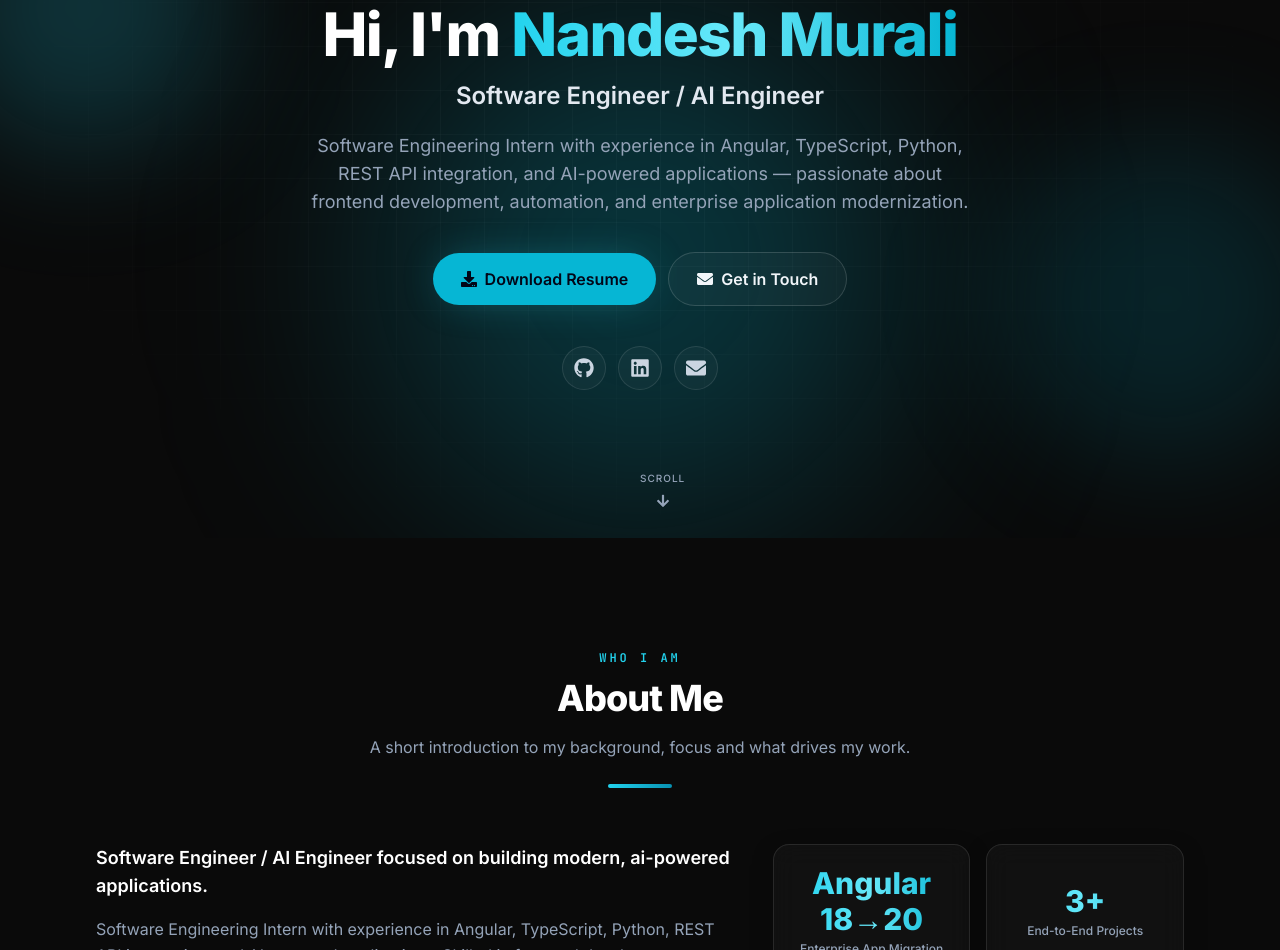
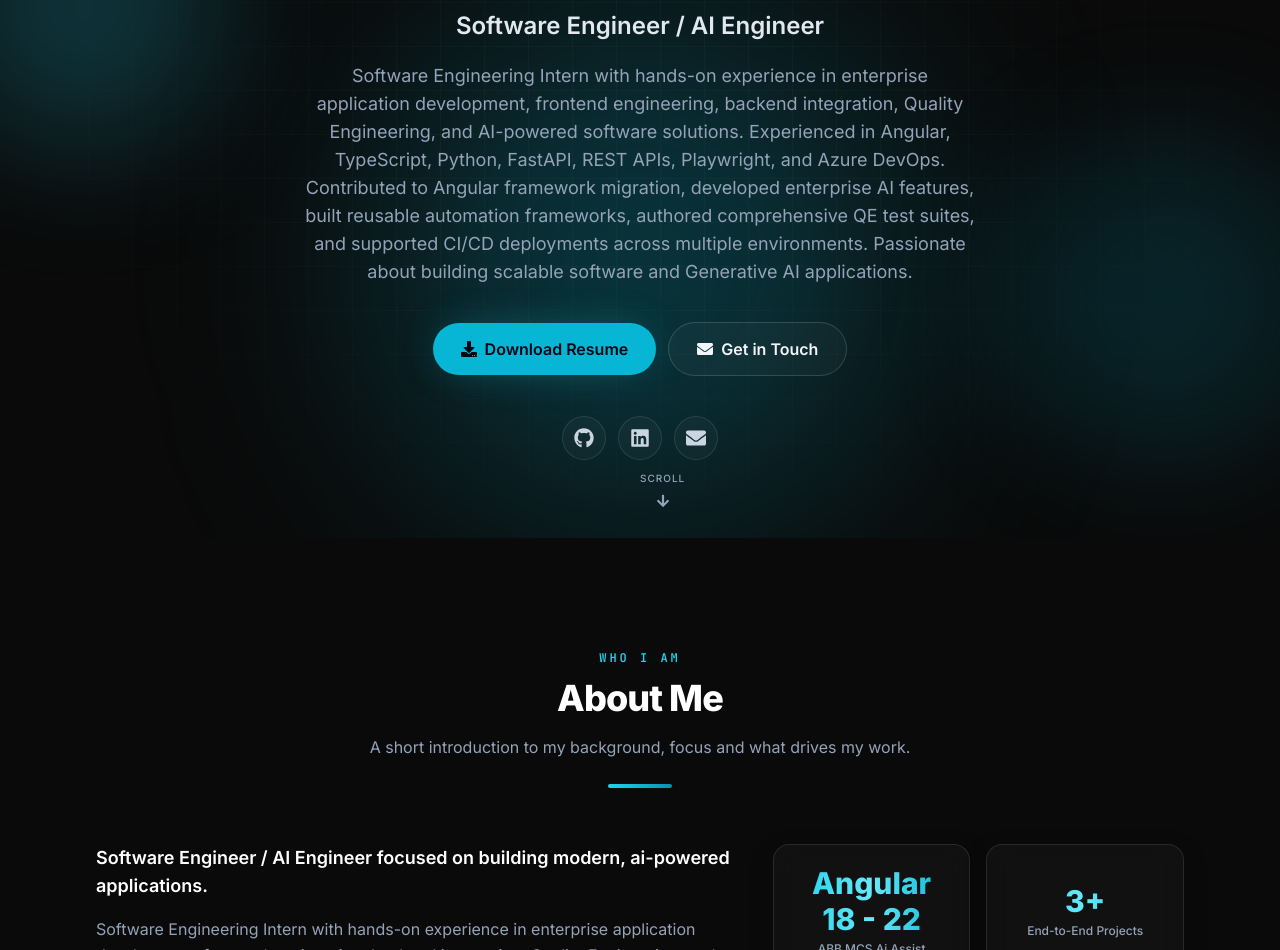
Before and after one commit to Nandesh25/portfolio, a React (Vite) app: page / in a window 1280 px wide. Shown: the part 262-1212 px from the top of the page. Built offline with nearby package versions, Linux system fonts and the light colour scheme.

Commit message:
Update portfolio content for experience, summary, objective, and projects

```diff
--- a/src/data/portfolio.ts
+++ b/src/data/portfolio.ts
@@ -40,7 +40,7 @@ export const profile: Profile = {
   title: 'Software Engineer / AI Engineer',
   tagline: 'Building modern, AI-powered applications.',
   intro:
-    'Software Engineering Intern with experience in Angular, TypeScript, Python, REST API integration, and AI-powered applications — passionate about frontend development, automation, and enterprise application modernization.',
+    'Software Engineering Intern with hands-on experience in enterprise application development, frontend engineering, backend integration, Quality Engineering, and AI-powered software solutions. Experienced in Angular, TypeScript, Python, FastAPI, REST APIs, Playwright, and Azure DevOps. Contributed to Angular framework migration, developed enterprise AI features, built reusable automation frameworks, authored comprehensive QE test suites, and supported CI/CD deployments across multiple environments. Passionate about building scalable software and Generative AI applications.',
   email: 'nandeshcoc3@gmail.com',
   phone: '+91 7200354665',
   github: 'https://github.com/Nandesh25',
@@ -70,11 +70,11 @@ export const navItems: NavItem[] = [
 
 export const about: AboutContent = {
   summary:
-    'Software Engineering Intern with experience in Angular, TypeScript, Python, REST API integration, and AI-powered applications. Skilled in frontend development, automation, testing, enterprise application modernization, and CI/CD workflows.',
+    'Software Engineering Intern with hands-on experience in enterprise application development, frontend engineering, backend integration, Quality Engineering, and AI-powered software solutions. Experienced in Angular, TypeScript, Python, FastAPI, REST APIs, Playwright, and Azure DevOps. Contributed to Angular framework migration, developed enterprise AI features, built reusable automation frameworks, authored comprehensive QE test suites, and supported CI/CD deployments across multiple environments. Passionate about building scalable software and Generative AI applications.',
   objective:
-    'Experienced in Agile development, code reviews, unit testing, Docker image creation, deployment pipeline execution, and application deployment across multiple environments using Git-based version control.',
+    'Motivated Software Engineer with hands-on experience in enterprise application development, AI-powered solutions, frontend engineering, backend integration, and automation testing. Seeking a Software Engineer role where I can leverage my expertise in Angular, Python, FastAPI, Playwright, and Generative AI to build scalable, high-quality software solutions while continuously learning and contributing to innovative technologies.',
   highlights: [
-    { value: 'Angular 18→20', label: 'Enterprise App Migration' },
+    { value: 'Angular 18 - 22', label: 'ABB MCS Ai Assist' },
     { value: '3+', label: 'End-to-End Projects' },
     { value: '4', label: 'Professional Certifications' },
     { value: '1st', label: 'Place — CRESATHON\u201923' },
@@ -139,19 +139,35 @@ export const experiences: ExperienceItem[] = [
   {
     company: 'ABB India Ltd.',
     role: 'Software Engineering Intern',
-    duration: 'Feb 2026 – Present',
+    duration: 'Feb 2026 – July 2026',
     responsibilities: [
-      'Migrated the MCS AI Assist application from Angular 18 to Angular 20, ensuring compatibility with the latest framework features and improving maintainability.',
-      'Developed a Custom Prompt Management feature with create, edit, delete, RBAC, and personalization capabilities.',
+      'Contributed across Quality Engineering, Frontend Development, Backend Integration, Angular Migration, Deployment, and UI Automation for the enterprise MCS AI Assist application.',
+      'Raised 15+ Pull Requests covering feature development, framework migration, bug fixes, automation enhancements, deployment support, and code improvements.',
+      'Participated in migrating the MCS AI Assist application from Angular 18 to Angular 22, ensuring framework compatibility and application stability.',
+      'Developed enterprise AI features including Custom Prompt Management with RBAC, personalization, and CRUD functionality.',
       'Implemented Download Transcript functionality for exporting AI conversations.',
-      'Performed code reviews and collaborated with cross-functional teams.',
-      'Participated in Agile sprint planning and daily stand-ups.',
-      'Performed deployment verification, environment validation, and release testing across multiple instances.',
+      'Authored comprehensive QE test suites for 5 major AI Assist features, covering UI workflows, API validation, and regression scenarios.',
+      'Built reusable Playwright UI automation and Python API automation frameworks, reducing manual testing effort.',
+      'Integrated and validated FastAPI and REST APIs using Postman and Azure DevOps Test Plans.',
+      'Performed deployment verification, environment validation, Docker image verification, and release testing across multiple environments.',
+      'Collaborated in Agile Scrum teams, participated in sprint planning, code reviews, and daily stand-ups.',
     ],
-    technologies: ['Angular', 'TypeScript', 'Python', 'REST APIs', 'RBAC', 'CI/CD', 'Git'],
+    technologies: [
+      'Angular 22',
+      'TypeScript',
+      'Python',
+      'Playwright',
+      'FastAPI',
+      'REST APIs',
+      'RBAC',
+      'Postman',
+      'Azure DevOps',
+      'Docker',
+      'Git',
+    ],
     achievements: [
-      'Built a Python-based AI Response Consistency Validation framework using semantic similarity analysis.',
-      'Successfully modernized an enterprise application across two major Angular versions.',
+      'Delivered impact across engineering, quality, automation, migration, and deployment for an enterprise AI application.',
+      'Strengthened release confidence through reusable automation and end-to-end API and UI validation.',
     ],
   },
 ];
@@ -206,28 +222,28 @@ export const projects: Project[] = [
     icon: FaHelicopter,
   },
   {
-    title: 'Indoor Plant Monitoring',
+    title: 'AI Image Caption Generator',
     summary:
-      'An IoT-based plant monitoring system enabling real-time environmental monitoring and fungal-risk estimation.',
+      'A multimodal AI application using Gemini Vision to generate intelligent image descriptions and contextual captions.',
     problem:
-      'Indoor plants need continuous environmental monitoring to prevent fungal risk driven by temperature and humidity.',
+      'Generating rich, contextual image descriptions requires combining vision understanding with natural language output in a usable interface.',
     solution:
-      'Developed an IoT-based plant monitoring system using ESP32 and DHT22, enabling real-time environmental monitoring and fungal-risk estimation.',
-    technologies: ['ESP32', 'DHT22', 'ThingSpeak', 'Python'],
+      'Built a multimodal AI application using Gemini Vision and integrated image upload, AI inference, and a responsive frontend with REST API communication.',
+    technologies: ['Gemini Vision', 'Python', 'REST APIs', 'Frontend'],
     features: [
-      'Real-time environmental monitoring',
-      'Fungal-risk estimation',
-      'ESP32 + DHT22 sensor integration',
-      'Cloud data logging via ThingSpeak',
+      'Intelligent image descriptions',
+      'Scene summaries and object detection',
+      'Contextual caption generation',
+      'Image upload and AI inference workflow',
     ],
     challenges:
-      'Reliably capturing sensor data and estimating fungal risk from environmental readings in real time.',
+      'Designing reliable multimodal inference flows while maintaining responsive user experience and clear REST-based communication.',
     outcome:
-      'Enabled continuous, real-time environmental monitoring with actionable fungal-risk insights.',
+      'Delivered an end-to-end AI captioning app that turns uploaded images into high-quality, context-aware descriptions.',
     github: '#',
     demo: '#',
     accent: 'from-emerald-500/20 to-teal-500/20',
-    icon: FaLeaf,
+    icon: FaRobot,
   },
 ];
 
```
